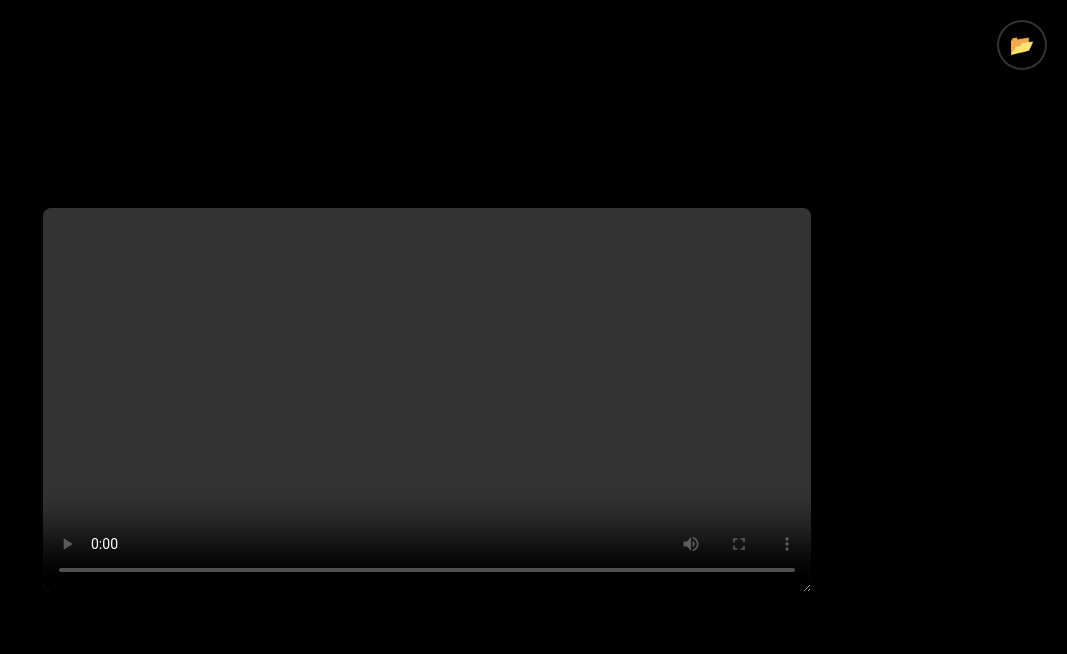
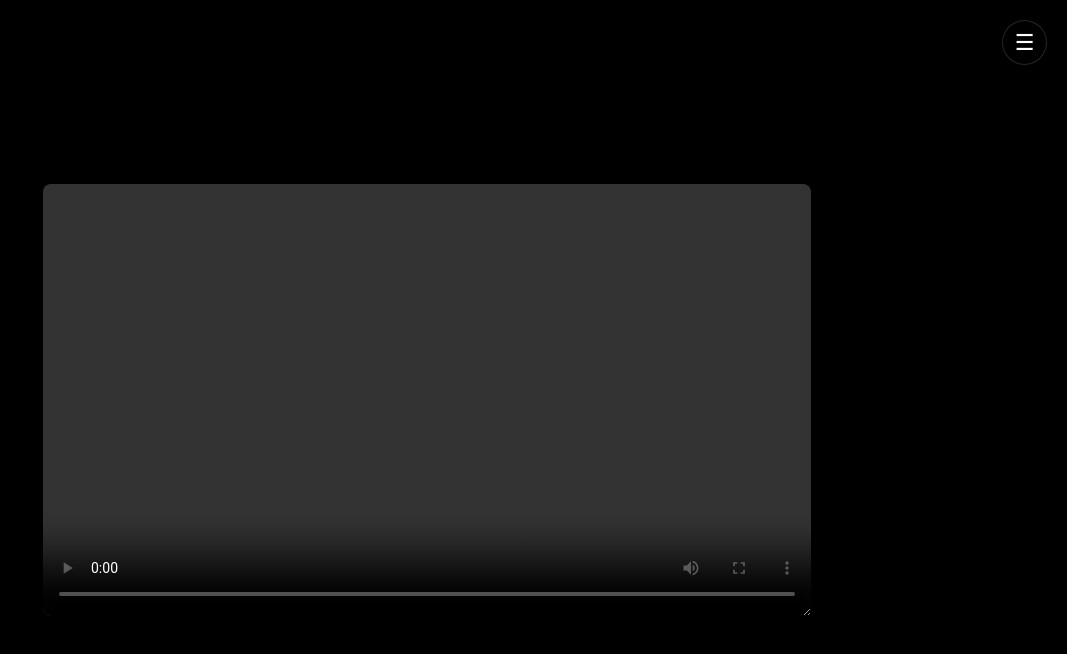
Before and after one commit to eloidr/viture-player, a plain HTML site: page index.html in a window 1280 px wide. Shown: the whole page, without its empty margins (213-1280 px from the left). Drawn offline with Linux system fonts and the light colour scheme.

Commit message:
index.html

```diff
--- a/index.html
+++ b/index.html
@@ -71,9 +71,8 @@
             cursor: move;
             z-index: 10;
             width: 60vw;
-            height: auto;
+            aspect-ratio: 16 / 9; /* Mantiene la proporción automáticamente */
             min-width: 280px;
-            min-height: 157px; /* Proporción 16:9 de 280px */
             will-change: transform, width, height;
         }
         @media screen and (min-width: 1025px) {
@@ -100,20 +99,21 @@
             z-index: 1000;
         }
         .control-btn {
-            width: 50px;
-            height: 50px;
+            /* Estilo de botón modificado */
+            width: 45px;
+            height: 45px;
             border: none;
             border-radius: 50%;
-            background: rgba(0,0,0,0.8);
+            background: rgba(0,0,0,0.7);
             color: white;
-            font-size: 20px;
+            font-size: 22px; /* Tamaño del icono */
             cursor: pointer;
             display: flex;
             align-items: center;
             justify-content: center;
             transition: all 0.2s ease;
             touch-action: manipulation;
-            border: 2px solid rgba(255,255,255,0.2);
+            border: 1.5px solid rgba(255,255,255,0.15);
         }
         .control-btn:active {
             background: rgba(0,0,0,0.9);
@@ -136,7 +136,7 @@
     </div>
 
     <div class="controls">
-        <button class="control-btn" id="loadBtn" title="Cargar video">📂</button>
+        <button class="control-btn" id="loadBtn" title="Cargar video">☰</button>
     </div>
 
     <script>
@@ -182,7 +182,7 @@
 
         let isDragging = false;
         let isPinching = false;
-        let startX, startY, initialLeft, initialTop, initialDistance, initialWidth, initialHeight;
+        let startX, startY, initialLeft, initialTop, initialDistance, initialWidth;
 
         function getDistance(touches) {
             const dx = touches[0].clientX - touches[1].clientX;
@@ -227,7 +227,6 @@
             initialDistance = getDistance(e.touches);
             const rect = videoContainer.getBoundingClientRect();
             initialWidth = rect.width;
-            initialHeight = rect.height;
             onGestureStart();
         }
 
@@ -269,14 +268,10 @@
                 const currentDistance = getDistance(e.touches);
                 const scale = currentDistance / initialDistance;
 
-                // Calcula y aplica nuevo tamaño
                 const newWidth = Math.max(280, Math.min(window.innerWidth * 0.95, initialWidth * scale));
-                const newHeight = Math.max(157, Math.min(window.innerHeight * 0.95, initialHeight * scale));
                 videoContainer.style.width = `${newWidth}px`;
-                videoContainer.style.height = `${newHeight}px`;
+                // La altura ahora se ajusta sola gracias a 'aspect-ratio' en el CSS.
 
-                // **LA CORRECCIÓN CLAVE ESTÁ AQUÍ**
-                // Re-valida la posición actual con el nuevo tamaño para que no se quede atascado
                 const currentRect = videoContainer.getBoundingClientRect();
                 setPosition(currentRect.left, currentRect.top);
             }
```
